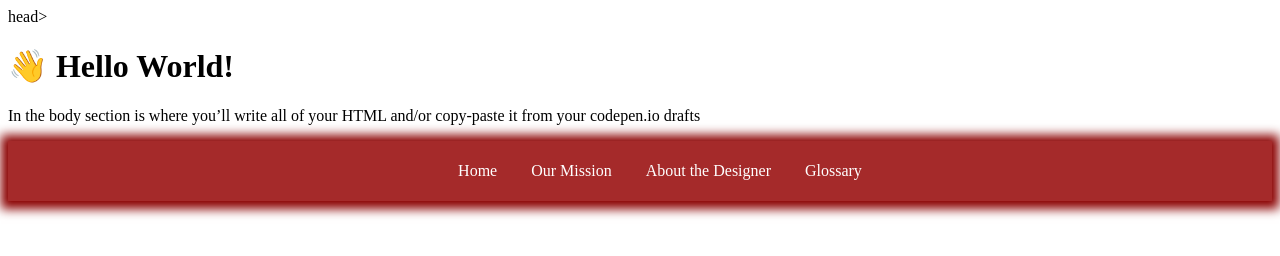
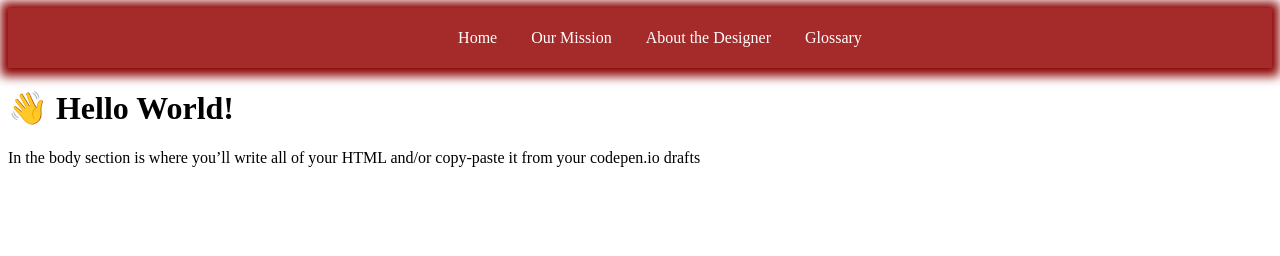
Before and after one commit to Abidola-Velasco/Game, a plain HTML site: page index.html in a window 1280 px wide. Drawn offline with Linux system fonts and the light colour scheme.

Commit message:
Update index.html

```diff
--- a/index.html
+++ b/index.html
@@ -1,5 +1,14 @@
+</body>
+<nav id="topNav">
+  <ul>
+    <li> <a href="index.html">Home</a> </li>
+    <li> <a href="mission.html">Our Mission</a> </li>
+    <li> <a href="about.html">About the Designer</a> </li>
+    <li> <a href="glossary.html">Glossary</a> </li>
+  </ul>
+</nav>
 
-head>
+<head>
 <meta charset="UTF-8">
 <meta name="viewport" content="width=device-width, initial-scale=1.0">
 <meta name="author" content="Insert Your Name Here">
@@ -15,12 +24,3 @@ HTML and/or copy-paste it from your codepen.io drafts
 </p>
 
 </body>
-
-</body><nav id="topNav">
-  <ul>
-    <li> <a href="index.html">Home</a> </li>
-    <li> <a href="mission.html">Our Mission</a> </li>
-    <li> <a href="about.html">About the Designer</a> </li>
-    <li> <a href="glossary.html">Glossary</a> </li>
-  </ul>
-</nav>
```
